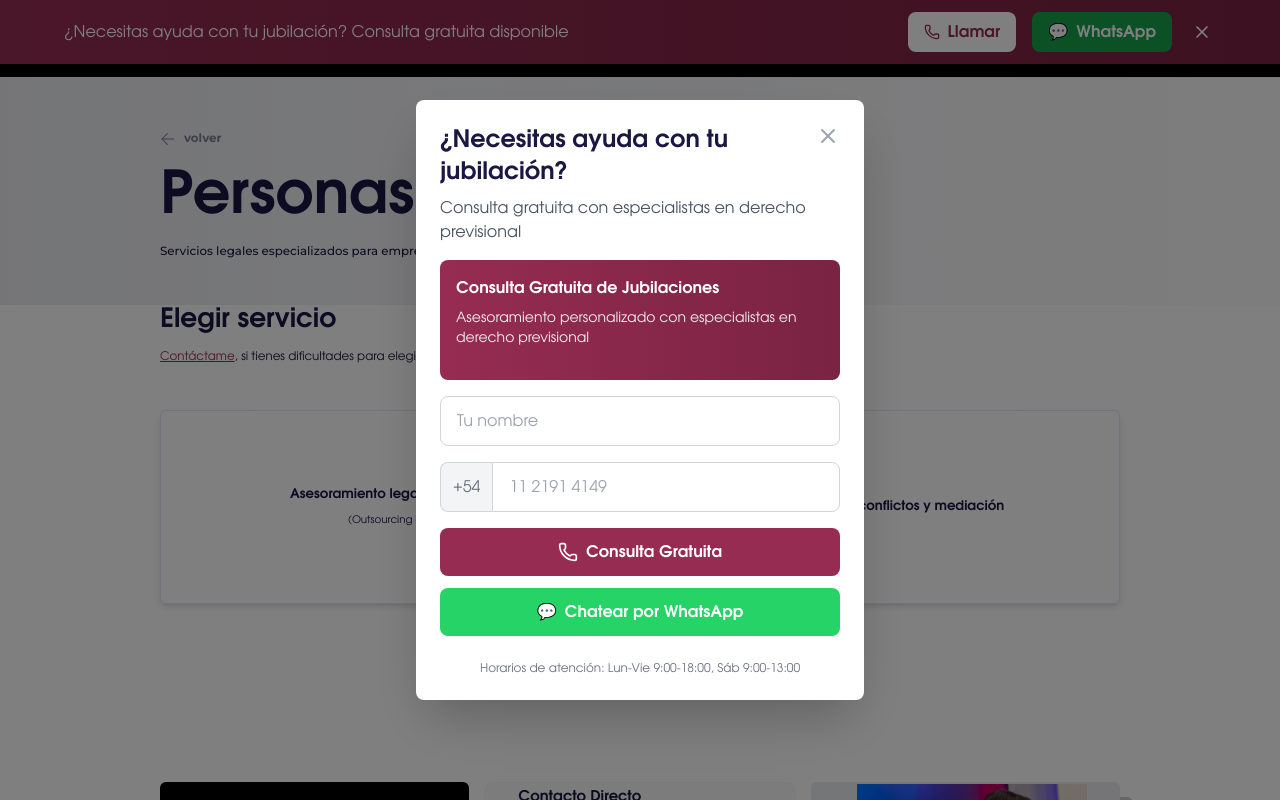
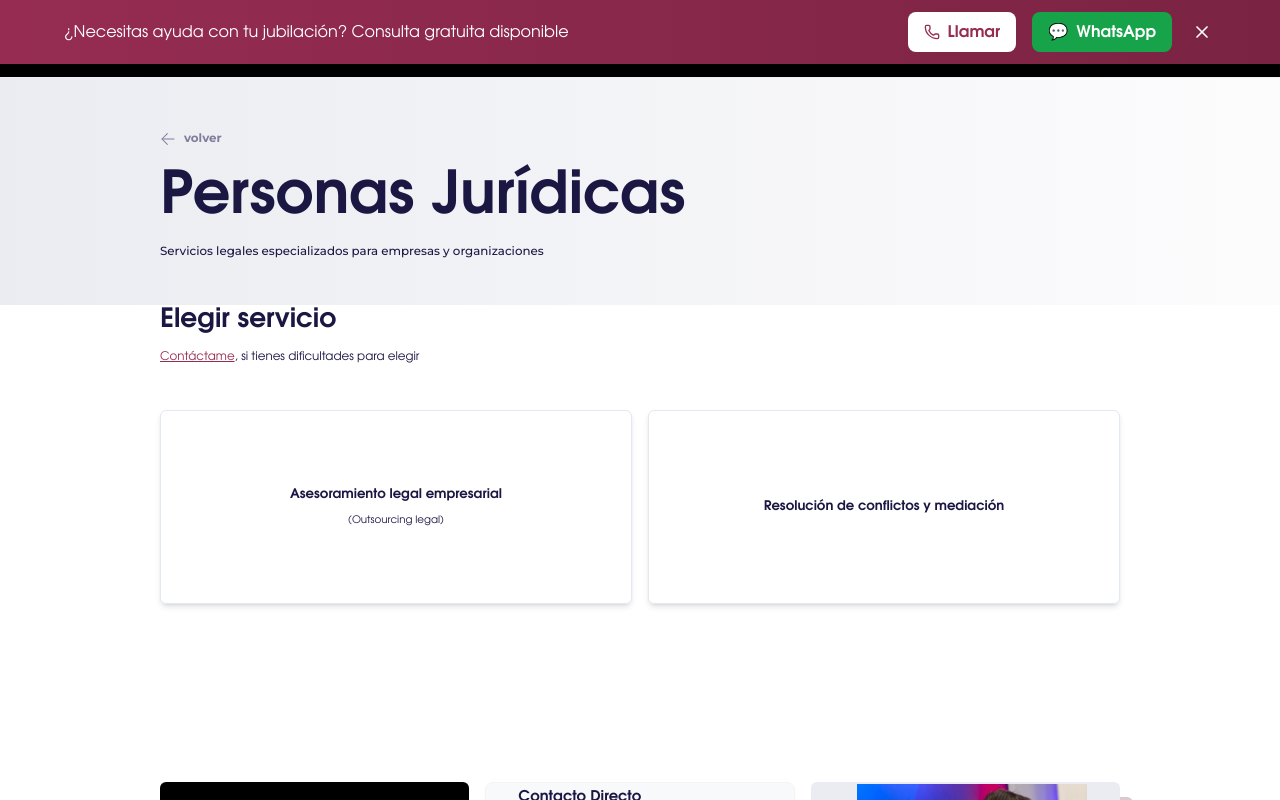
Before and after one commit to sergio-scardigno/Web-Rampazzo-2024, a Next.js app: page /corporation in a window 1280 px wide. Shown: the top 800 px of the page. Built offline with nearby package versions, Linux system fonts and the light colour scheme.

Commit message:
popup delete

```diff
--- a/src/app/components/ExitIntentProvider.tsx
+++ b/src/app/components/ExitIntentProvider.tsx
@@ -1,30 +1,13 @@
 "use client";
 
 import React from "react";
-import { useExitIntent } from "@/hooks/useExitIntent";
-import ExitIntentPopup from "./ExitIntentPopup";
-import ScrollTriggeredPopup from "./ScrollTriggeredPopup";
 
 interface ExitIntentProviderProps {
   children: React.ReactNode;
 }
 
 const ExitIntentProvider: React.FC<ExitIntentProviderProps> = ({ children }) => {
-  const { showExitIntent, closeExitIntent } = useExitIntent();
-
-  return (
-    <>
-      {children}
-      <ExitIntentPopup
-        isVisible={showExitIntent}
-        onClose={closeExitIntent}
-      />
-      <ScrollTriggeredPopup
-        threshold={40}
-        delay={3000}
-      />
-    </>
-  );
+  return <>{children}</>;
 };
 
 export default ExitIntentProvider;
```
